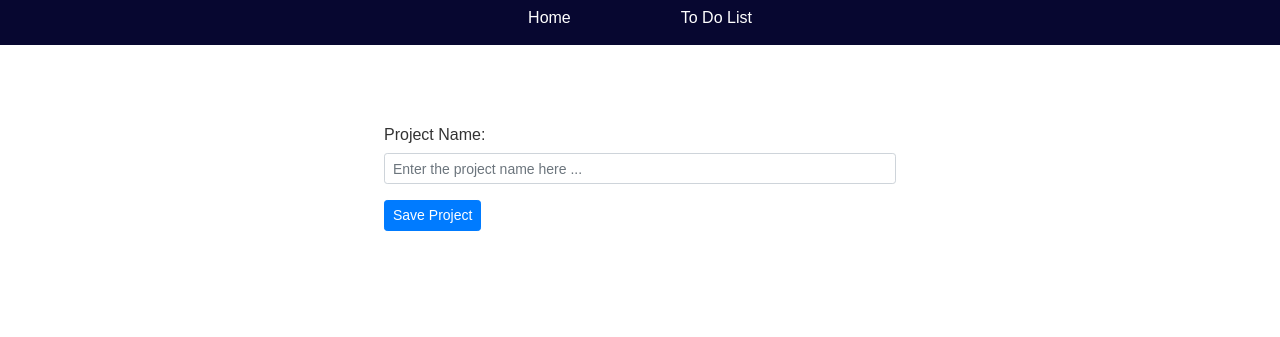
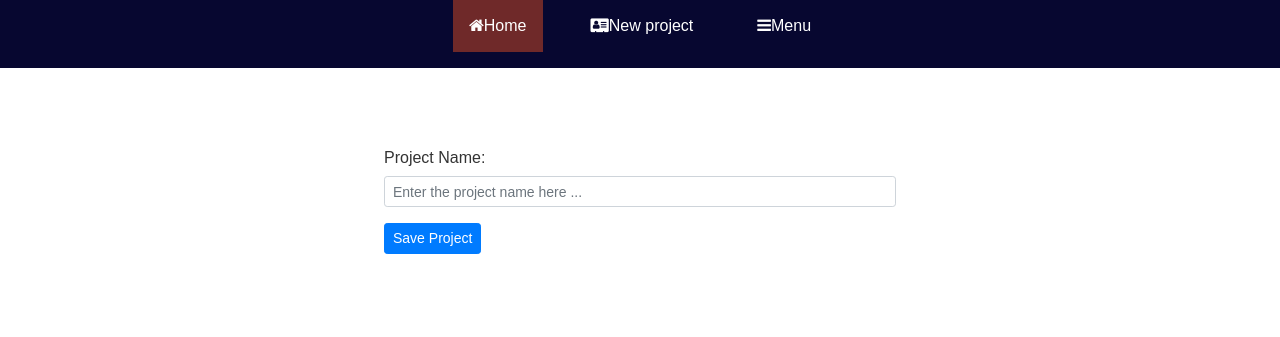
Before and after one commit to descholar-ceo/todo-list, a website built with webpack: page public/index.html in a window 1280 px wide. Built offline with nearby package versions, Linux system fonts and the light colour scheme.

Commit message:
Add some styling of the navbar

```diff
--- a/public/index.html
+++ b/public/index.html
@@ -3,6 +3,7 @@
 <head>
     <meta charset="UTF-8">
     <meta name="viewport" content="width=device-width, initial-scale=1.0">
+    <link rel="stylesheet" href="https://cdnjs.cloudflare.com/ajax/libs/font-awesome/4.7.0/css/font-awesome.min.css" crossorigin="anonymous">
     <title>ToDo List</title>
 </head>
 <body class="width-100">
--- a/src/assets/styles/_utilities.scss
+++ b/src/assets/styles/_utilities.scss
@@ -75,3 +75,14 @@ select {
 .cursor-pointer {
   cursor: pointer;
 }
+
+.active {
+  background-color: $secondary-color;
+  color: $white-color;
+}
+
+// backgrounds
+.primary-bg {
+  background-color: $primary-color;
+  color: $white-color;
+}
--- a/src/assets/styles/_variables.scss
+++ b/src/assets/styles/_variables.scss
@@ -1,2 +1,3 @@
 $primary-color: rgb(7, 7, 48);
+$secondary-color: #6f2929;
 $white-color: rgb(255, 255, 255);
--- a/src/assets/styles/style.scss
+++ b/src/assets/styles/style.scss
@@ -40,10 +40,22 @@ a:hover {
   color: inherit;
 }
 
-.nav-bar {
-  background-color: $primary-color;
-  color: $white-color;
-  height: 45px;
+header {
+  position: -webkit-sticky;
+  position: sticky;
+  top: 0;
+}
+
+nav {
+  ul {
+    height: 100%;
+  }
+
+  li,
+  .fa {
+    color: $white-color;
+    cursor: pointer;
+  }
 }
 
 @import 'media-queries';
--- a/src/index.js
+++ b/src/index.js
@@ -3,7 +3,6 @@ import './assets/styles/style.scss';
 
 import ProjectUI from './layouts/projects-ui';
 import NavBarUI from './layouts/navbar';
-// import saveBtnListenToClick from './components/app';
 import Project from './components/project';
 
 const content = document.querySelector('#root');
@@ -13,7 +12,7 @@ ProjectUI.displayCreateProjectForm(content);
 
 const projectName = document.querySelector('#project-name');
 const submitBtn = document.querySelector('#submit-project-btn');
-// saveBtnListenToClick({ submitBtn, projectName });
+
 submitBtn.addEventListener('click', () => {
   const projectObj = new Project(projectName.value);
   projectObj.addProject();
--- a/src/layouts/navbar.js
+++ b/src/layouts/navbar.js
@@ -1,17 +1,51 @@
 class NavBarUI {
   static displayNavbar = (rootElement) => {
-    const navEl = document.createElement('nav');
-    navEl.setAttribute('class', 'nav-bar navbar');
-    const navItems = document.createElement('ul');
-    navItems.setAttribute('class', 'nav-bar-ul w-100 d-flex justify-content-between justify-content-md-center');
-    const toDoListLink = document.createElement('li');
-    toDoListLink.textContent = 'To Do List';
-    const homeLink = document.createElement('li');
-    homeLink.textContent = 'Home';
-    navItems.appendChild(homeLink);
-    navItems.appendChild(toDoListLink);
-    navEl.appendChild(navItems);
-    rootElement.append(navEl);
+    const headerElt = document.createElement('header');
+    headerElt.setAttribute('class', 'primary-bg centered-h-v width-100');
+    const navElt = document.createElement('nav');
+    navElt.setAttribute('class', 'centered-h-v width-100 flex-md-horizontal-right');
+    const navUl = document.createElement('ul');
+    navUl.setAttribute('class', 'flex-horizontal-center width-100 width-md-60');
+    const navLiHome = document.createElement('li');
+    navLiHome.setAttribute('class', 'padding-1 margin-x-1 active home');
+    navLiHome.setAttribute('id', 'nav-item');
+    const navLiContact = document.createElement('li');
+    navLiContact.setAttribute('class', 'padding-1 margin-x-1 contact');
+    navLiContact.setAttribute('id', 'nav-item');
+    const navLiMenu = document.createElement('li');
+    navLiMenu.setAttribute('class', 'padding-1 margin-x-1 menu');
+    navLiMenu.setAttribute('id', 'nav-item');
+    const homeIcon = document.createElement('i');
+    homeIcon.setAttribute('class', 'fa fa-home hidden-sm');
+    homeIcon.setAttribute('aria-hidden', 'true');
+    const contactIcon = document.createElement('i');
+    contactIcon.setAttribute('class', 'fa fa-address-card hidden-sm');
+    contactIcon.setAttribute('aria-hidden', 'true');
+    const menuIcon = document.createElement('i');
+    menuIcon.setAttribute('class', 'fa fa-bars hidden-sm');
+    menuIcon.setAttribute('aria-hidden', 'true');
+    const homeText = document.createTextNode('Home');
+    const contactText = document.createTextNode('New project');
+    const menuText = document.createTextNode('Menu');
+
+    navLiHome.appendChild(homeIcon);
+    navLiHome.appendChild(homeText);
+
+    navLiContact.appendChild(contactIcon);
+    navLiContact.appendChild(contactText);
+
+    navLiMenu.appendChild(menuIcon);
+    navLiMenu.appendChild(menuText);
+
+    navUl.appendChild(navLiHome);
+    navUl.appendChild(navLiContact);
+    navUl.appendChild(navLiMenu);
+
+    navElt.appendChild(navUl);
+
+    headerElt.appendChild(navElt);
+
+    rootElement.append(headerElt);
   }
 }
 
```
